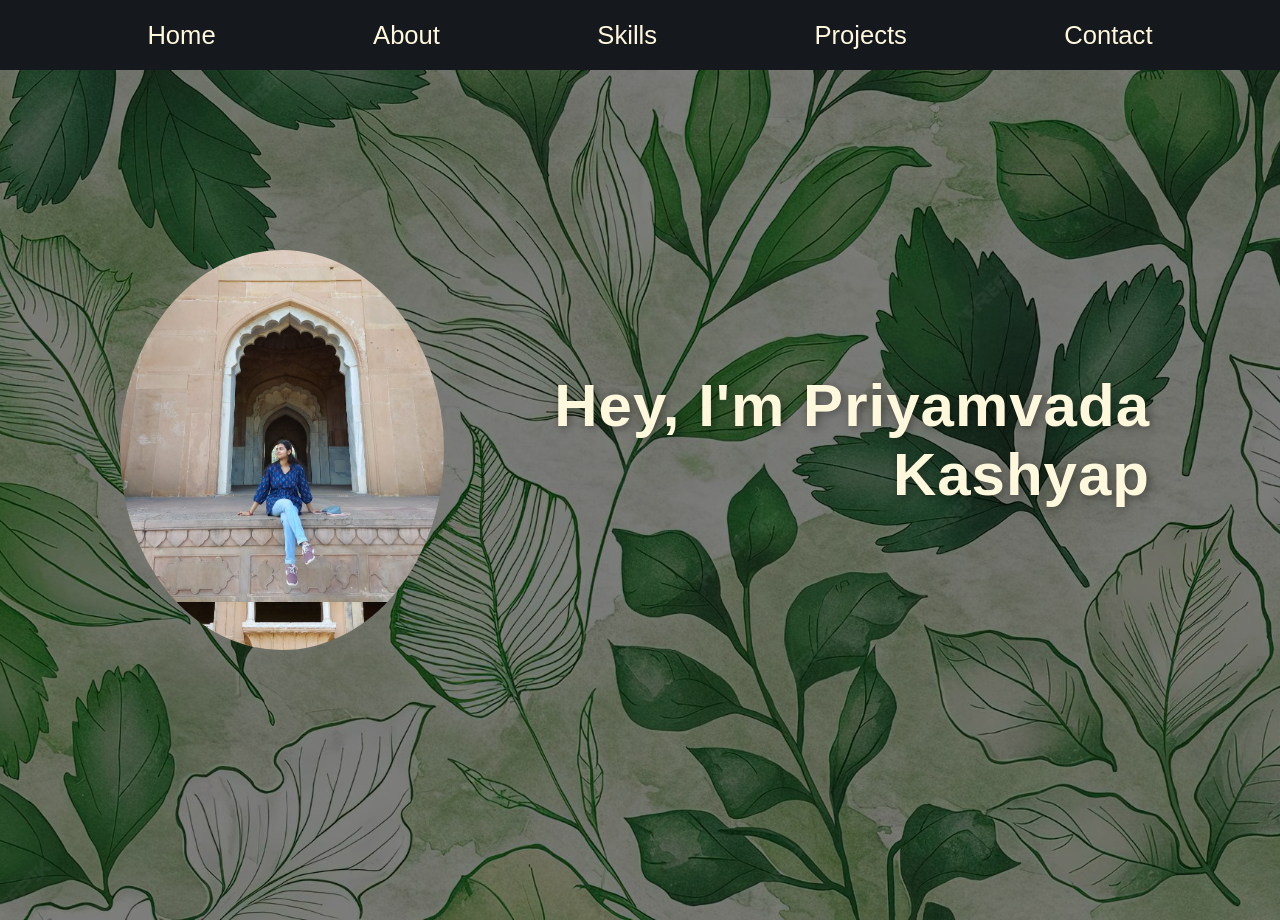
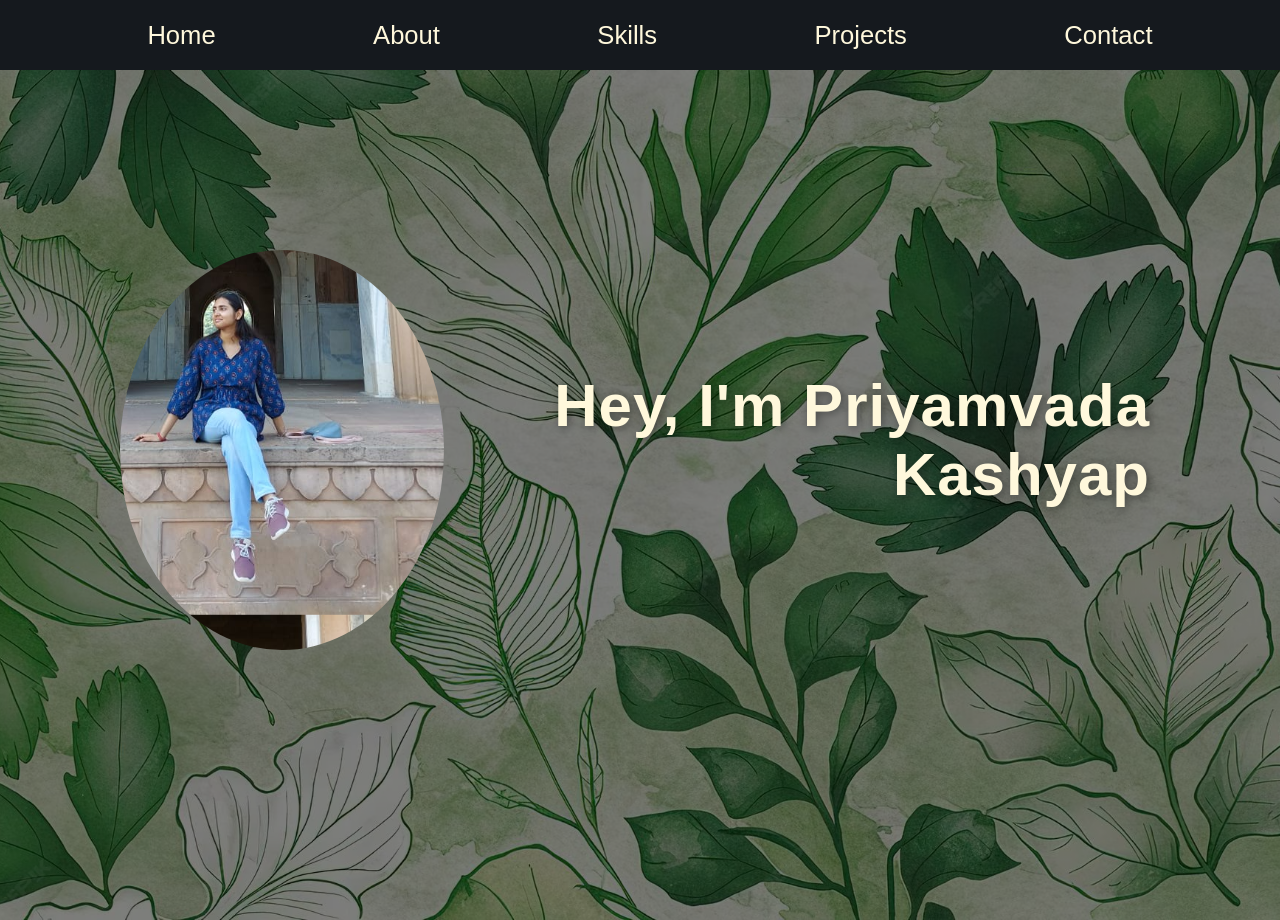
Before and after one commit to priiyam23/mini-project, a plain HTML site: page index.html in a window 1280 px wide. Shown: the top 920 px of the page. Drawn offline with Linux system fonts and the light colour scheme.

Commit message:
Update style.css

```diff
--- a/style.css
+++ b/style.css
@@ -81,8 +81,8 @@ section {
     border-radius: 50%;
     border-top: 20px;
     background-image: url('pfp3.jpg');
-    background-position: 0px -80px;
-    background-size:cover;
+    background-position: -220px -500px;
+    background-size:200%;
 }
 .about {
     background: linear-gradient(to right, #6FB1A0 0%, #C8E0D1 100%);
```
